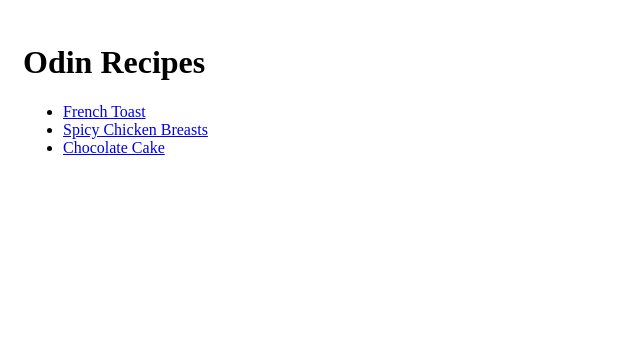
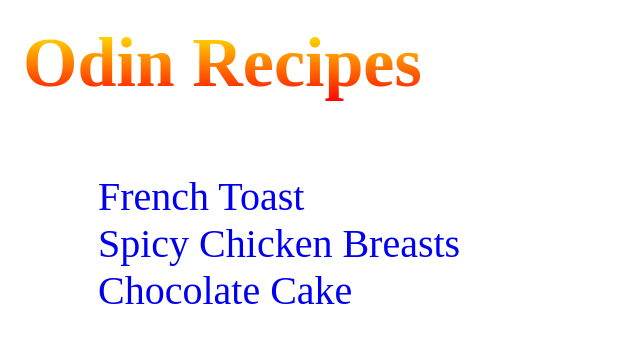
Before and after one commit to wizardywizard/odin-recipes, a plain HTML site: page index.html in a window 1280 px wide. Shown: the whole page, without its empty margins (0-640 px from the left). Drawn offline with Linux system fonts and the light colour scheme.

Commit message:
add some css to index page

```diff
--- a/style.css
+++ b/style.css
@@ -1,3 +1,31 @@
 body {
     padding: 15px;
 }
+
+.title {
+
+    font-size: 70px;
+    background-image: linear-gradient(yellow, red);
+    -webkit-background-clip: text;
+    color: transparent;
+    margin: auto;
+    display: inline-block;
+}
+
+.recipes {
+    display: block;
+    justify-content: left;
+    padding: 30px;
+    text-decoration: none;
+}
+
+.recipes a {
+    margin-left: 30px;
+    text-decoration: none;
+    padding: 15px;
+}
+
+ul {
+    list-style: none;
+    font-size: 40px;
+}
```
